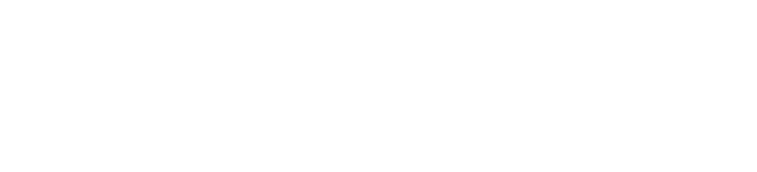
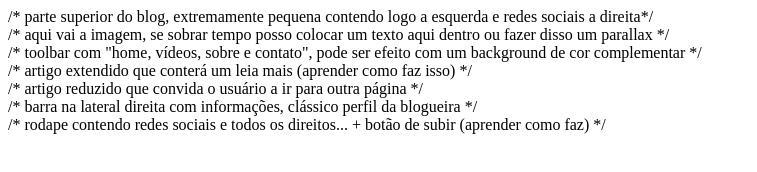
Before and after one commit to gandrade4/LMS-2020.1, a plain HTML site: page Atividades/Atividade 02/index.html in a window 1280 px wide. Shown: the whole page, without its empty margins (0-757 px from the left). Drawn offline with Linux system fonts and the light colour scheme.

Commit message:
atv1: descrição de cada bloco da página inicial

```diff
--- a/Atividades/Atividade 02/index.html
+++ b/Atividades/Atividade 02/index.html
@@ -3,9 +3,33 @@
 <head>
     <meta charset="UTF-8">
     <meta name="viewport" content="width=device-width, initial-scale=1.0">
-    <title>Document</title>
+    <title>Blog</title>
 </head>
 <body>
-
+    <header>
+        <div>
+            /* parte superior do blog, extremamente pequena contendo logo a esquerda e redes sociais a direita*/
+        </div>
+        <div>
+            /* aqui vai a imagem, se sobrar tempo posso colocar um texto aqui dentro ou fazer disso um parallax */
+        </div>
+    </header>
+    <nav>
+        /* toolbar com "home, vídeos, sobre e contato", pode ser efeito com um background de cor complementar */
+    </nav>
+    <section>
+        <article>
+            /* artigo extendido que conterá um leia mais (aprender como faz isso) */
+        </article>
+        <article>
+            /* artigo reduzido que convida o usuário a ir para outra página */
+        </article>
+    </section>
+    <section>
+        /* barra na lateral direita com informações, clássico perfil da blogueira */
+    </section>
+    <footer>
+        /* rodape contendo redes sociais e todos os direitos... + botão de subir (aprender como faz) */
+    </footer>
 </body>
 </html>
```
